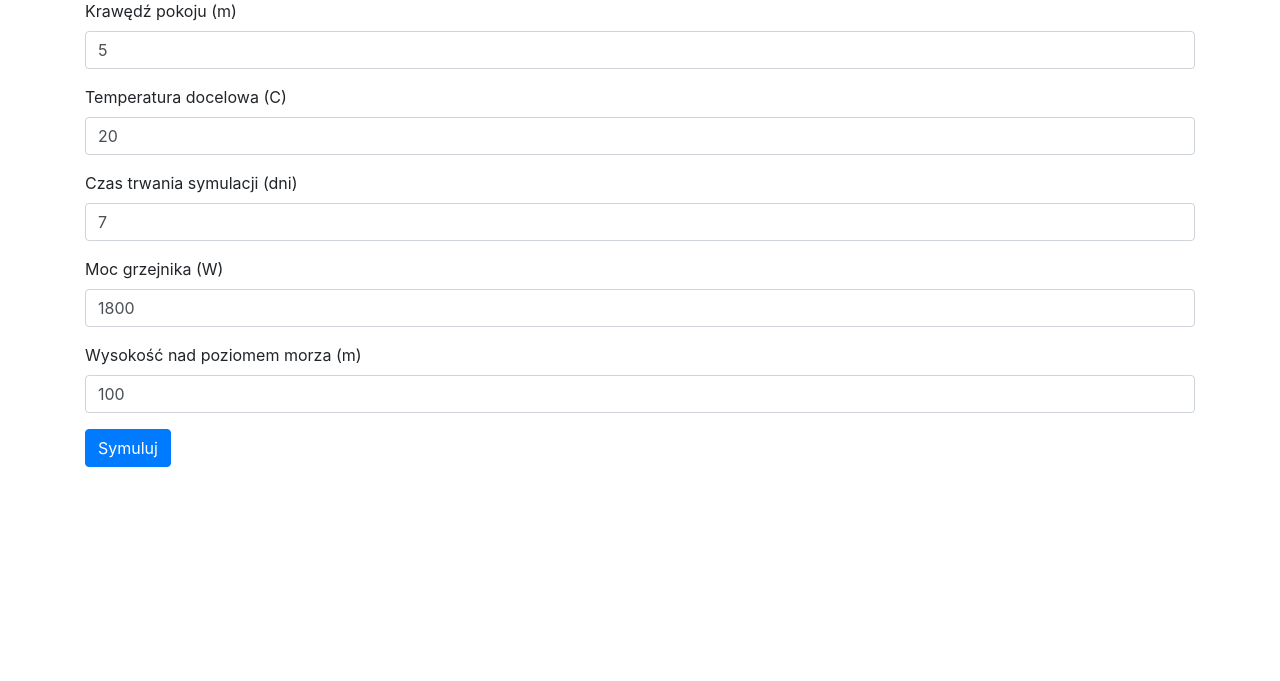
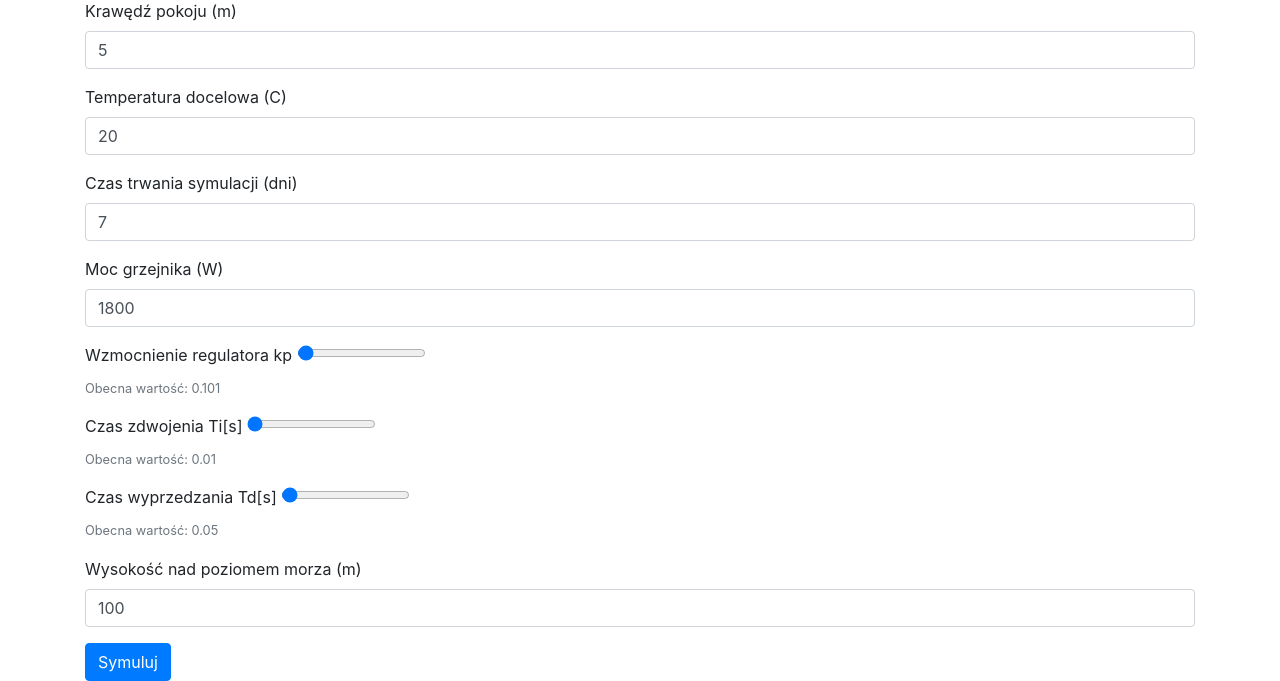
Before and after one commit to Wojciechprg/Put-semestr-3-automatyka-projekt-ogrzewanie, a Flask app: page / in a window 1280 px wide. Shown: the part 121-802 px from the top of the page. Before the commit the page ends 588 px from the top, so only its background shows below. Run offline with Flask 3, Linux system fonts and the light colour scheme; some libraries are stand-ins or nearby versions.

Commit message:
Projekt z automatyki na zaliczenie przedmiotu Put INF sem.3

```diff
--- a/app.py
+++ b/app.py
@@ -14,23 +14,34 @@ def index():
         czas_trwania_symulacji = float(request.form['czas_trwania_symulacji'])
         wysokosc = float(request.form['wysokosc'])
         moc_grzejnika = float(request.form['moc_grzejnika'])
-        time, room_temperature, heat_given, outside_temperature, heat_loss = automatyka(krawedz_pokoju, temperatura_docelowa,
-                                                                             czas_trwania_symulacji, wysokosc,
-                                                                             moc_grzejnika)
+        kp = float(request.form['p_value'])
+        ti = float(request.form['i_value'])
+        td = float(request.form['d_value'])
+        time, room_temperature, heat_given, outside_temperature, heat_loss, desired_temp = automatyka(krawedz_pokoju,
+                                                                                        temperatura_docelowa,
+                                                                                        czas_trwania_symulacji,
+                                                                                        wysokosc,
+                                                                                        moc_grzejnika, kp, ti, td)
 
-        fig = go.Figure(data=go.Scatter(x=time, y=room_temperature))
-        fig.update_layout(xaxis_title='Czas (minuty)',
-                          yaxis_title='Temperatura (C)')
-        fig2 = go.Figure(data=go.Scatter(x=time, y=heat_given*60))
-        fig2.update_layout(xaxis_title='Czas (minuty)', yaxis_title='Ciepło (J)',
-                           title='Kp = 0.6, Ki = 0.0008, Kd = 7.5')
-        fig3 = go.Figure(data=go.Scatter(x=time, y=outside_temperature))
-        fig3.update_layout(xaxis_title='Czas (minuty)',
+        fig = go.Figure(data=go.Scatter(x=time/60, y=room_temperature))
+        fig.update_layout(xaxis_title='Czas (godziny)',
+                          yaxis_title='Temperatura (C)',)
+        fig.add_trace(go.Scatter(x=time/60, y=desired_temp * np.ones(len(time))))
+        fig.data[0].marker.color = 'green'
+        fig.data[1].marker.color = 'yellow'
+        fig2 = go.Figure(data=go.Scatter(x=time/60, y=heat_given * 60))
+        fig2.add_trace(go.Scatter(x=time/60, y=heat_loss * 60))
+        fig2.update_layout(xaxis_title='Czas (godziny)', yaxis_title='Ciepło (J)')
+        fig2.data[0].name = 'Ciepło dostarczone'
+        fig2.data[1].name = 'Ciepło utracone'
+        fig2.data[0].marker.color = 'red'
+        fig2.data[1].marker.color = 'purple'
+        fig3 = go.Figure(data=go.Scatter(x=time/60, y=outside_temperature))
+        fig3.update_layout(xaxis_title='Czas (godziny)',
                            yaxis_title='Temperatura (C)')
-        fig4 = go.Figure(data=go.Scatter(x=time, y=heat_loss*60))
-        fig4.update_layout(xaxis_title='Czas (minuty)', yaxis_title='Ciepło (J)')
+        fig3.data[0].marker.color = 'black'
 
-        return render_template('index.html', fig=fig.to_html(), fig2=fig2.to_html(), fig3=fig3.to_html(), fig4=fig4.to_html())
+        return render_template('index.html', fig=fig.to_html(), fig2=fig2.to_html(), fig3=fig3.to_html())
     else:
         return render_template('index.html')
 
@@ -39,7 +50,7 @@ if __name__ == '__main__':
     app.run()
 
 
-def automatyka(krawedz_pokoju, temperatura_docelowa, czas_trwania_symulacji, wysokosc, moc_grzejnika):
+def automatyka(krawedz_pokoju, temperatura_docelowa, czas_trwania_symulacji, wysokosc, moc_grzejnika, kp, ti, td):
     # user inputs
     room_edge = krawedz_pokoju
     desired_temp = temperatura_docelowa
@@ -71,8 +82,7 @@ def automatyka(krawedz_pokoju, temperatura_docelowa, czas_trwania_symulacji, wys
     room_temperature = np.zeros(num_measurements)
     heat_given = np.zeros(num_measurements)
     heat_loss = np.zeros(num_measurements)
-
-
+    error = np.zeros(num_measurements)
 
     # Read the CSV file and extract the desired column
     df = pd.read_csv('data.csv')
@@ -91,65 +101,41 @@ def automatyka(krawedz_pokoju, temperatura_docelowa, czas_trwania_symulacji, wys
     room_temperature[0] = outside_temperature[0]
 
     # PID gains Ziegler-Nichols method
-    Kp = 0.6
-    Ki = 0.0008
-    Kd = 7.5
-    integral = 0
-    previous_error = 0
+
+    error[0] = 0
     umax = 1
     umin = 0
-
+    Kp = kp
+    Ti = ti
+    Td = td
     # simulate temperature control
     for i in range(1, num_measurements):
+        # Calculate error
+        error[i] = desired_temp - room_temperature[i - 1]
 
-        # Calculate error
-        error = desired_temp - room_temperature[i - 1]
-
-        # Proportional term
-        P = Kp * error
-
-        # Integral term
-        integral += Ki * error * measurement_interval
-
-        # Derivative term
-        derivative = (error - previous_error) / measurement_interval
-
-        # PID output
-        u = P + integral + (Kd * derivative)
+        # Calculate u
+        u = Kp * (error[i] + (measurement_interval / Ti) * sum(error) + (Td / measurement_interval) * (
+                    error[i] - error[i - 1]))
 
         # Calculate heat given
         heat_given[i] = P_heater * min(max(u, umin), umax)
 
         # Calculate heat loss
-        heat_loss[i] = room_surface_area * heat_transfer_coefficient * (room_temperature[i - 1] - outside_temperature[i - 1])
+        heat_loss[i] = room_surface_area * heat_transfer_coefficient * (
+                room_temperature[i - 1] - outside_temperature[i - 1])
 
         # Calculate air pressure
         air_pressure = air_pressure_at_sea_level * np.exp(
             -g_acceleration * air_molar_mass * alitiude / (R_ideal * (room_temperature[i - 1] + 273.15)))
 
         # Calculate air density
-        air_denstiy = (air_pressure / (R_d * (room_temperature[i - 1] + 273.15))) * 100
+        air_density = (air_pressure / (R_d * (room_temperature[i - 1] + 273.15))) * 100
 
         # Calculate air mass
-        air_mass = air_denstiy * room_volume
+        air_mass = air_density * room_volume
 
-        # Calculate room tempreture
+        # Calculate room temperature
         room_temperature[i] = (measurement_interval / (air_mass * s_heat_capacity)) * (
                 heat_given[i] - heat_loss[i]) + room_temperature[i - 1]
 
-        # Update previous error
-        previous_error = error
-    """   # Plot results
-    fig = go.Figure(data=go.Scatter(x=time, y=room_temperature))
-    fig.update_layout(title='Room temperature over time', xaxis_title='Time (minutes)', yaxis_title='Temperature (C)')
-    fig.show()
-
-    fig2 = go.Figure(data=go.Scatter(x=time, y=heat_given))
-    fig2.update_layout(title='Heat given over time', xaxis_title='Time (minutes)', yaxis_title='Heat (W)')
-    fig2.show()
-
-    fig3 = go.Figure(data=go.Scatter(x=time, y=outside_temperature))
-    fig3.update_layout(title='Outside temperature over time', xaxis_title='Time (minutes)', yaxis_title='Temperature (C)')
-    fig3.show()
-    """
-    return time, room_temperature, heat_given, outside_temperature, heat_loss
+    return time, room_temperature, heat_given, outside_temperature, heat_loss, desired_temp
--- a/templates/index.html
+++ b/templates/index.html
@@ -34,6 +34,24 @@
             </div>
 
             <div class="form-group">
+                <label for="p_value">Wzmocnienie regulatora kp</label>
+                <input type="range" class="form-range" name="p_value" min="0.001" max="10" step="0.01" value="0.1">
+                <small id="p_value_help" class="form-text text-muted">Obecna wartość: <span id="p_value_display">0.1</span></small>
+            </div>
+
+            <div class="form-group">
+                <label for="i_value">Czas zdwojenia Ti[s]</label>
+                <input type="range" class="form-range" name="i_value" min="0.01" max="10" step="0.01" value="0.01">
+                <small id="i_value_help" class="form-text text-muted">Obecna wartość: <span id="i_value_display">0.01</span></small>
+            </div>
+
+            <div class="form-group">
+                <label for="d_value">Czas wyprzedzania Td[s]</label>
+                <input type="range" class="form-range" name="d_value" min="0" max="10" step="0.01" value="0.05">
+                <small id="d_value_help" class="form-text text-muted">Obecna wartość: <span id="d_value_display">0.05</span></small>
+            </div>
+
+            <div class="form-group">
                 <label for="wysokosc">Wysokość nad poziomem morza (m)</label>
                 <input type="number" class="form-control" name="wysokosc" required min="0" max="800" value="100">
             </div>
@@ -47,13 +65,8 @@
         {% endif %}
 
         {% if fig2 %}
-            <h2 class="mt-4">Ciepło dodane przez grzejnik</h2>
+            <h2 class="mt-4">Ciepło zyskane/utracone</h2>
             {{ fig2|safe }}
-        {% endif %}
-
-        {%  if fig4 %}
-            <h2 class="mt-4">Ciepło oddane przez ściany</h2>
-            {{ fig4|safe }}
         {% endif %}
 
         {% if fig3 %}
@@ -66,5 +79,31 @@
     <script src="https://code.jquery.com/jquery-3.2.1.slim.min.js" integrity="sha384-KJ3o2DKtIkvYIK3UENzmM7KCkRr/rE9/Qpg6aAZGJwFDMVNA/GpGFF93hXpG5KkN" crossorigin="anonymous"></script>
     <script src="https://cdn.jsdelivr.net/npm/popper.js@1.12.9/dist/umd/popper.min.js" integrity="sha384-ApNbgh9B+Y1QKtv3Rn7W3mgPxhU9K/ScQsAP7hUibX39j7fakFPskvXusvfa0b4Q" crossorigin="anonymous"></script>
     <script src="https://maxcdn.bootstrapcdn.com/bootstrap/4.0.0/js/bootstrap.min.js" integrity="sha384-JZR6Spejh4U02d8jOt6vLEHfe/JQGiRRSQQxSfFWpi1MquVdAyjUar5+76PVCmYl" crossorigin="anonymous"></script>
+    <script>
+        {% raw %}
+        // Display slider values dynamically
+        const pValueSlider = document.querySelector('input[name="p_value"]');
+        const pValueDisplay = document.getElementById('p_value_display');
+        pValueDisplay.textContent = pValueSlider.value;
+        pValueSlider.addEventListener('input', () => {
+            pValueDisplay.textContent = pValueSlider.value;
+        });
+
+        const iValueSlider = document.querySelector('input[name="i_value"]');
+        const iValueDisplay = document.getElementById('i_value_display');
+        iValueDisplay.textContent = iValueSlider.value;
+        iValueSlider.addEventListener('input', () => {
+            iValueDisplay.textContent = iValueSlider.value;
+        });
+
+        const dValueSlider = document.querySelector('input[name="d_value"]');
+        const dValueDisplay = document.getElementById('d_value_display');
+        dValueDisplay.textContent = dValueSlider.value;
+        dValueSlider.addEventListener('input', () => {
+            dValueDisplay.textContent = dValueSlider.value;
+        });
+        {% endraw %}
+    </script>
+
 </body>
 </html>
```
